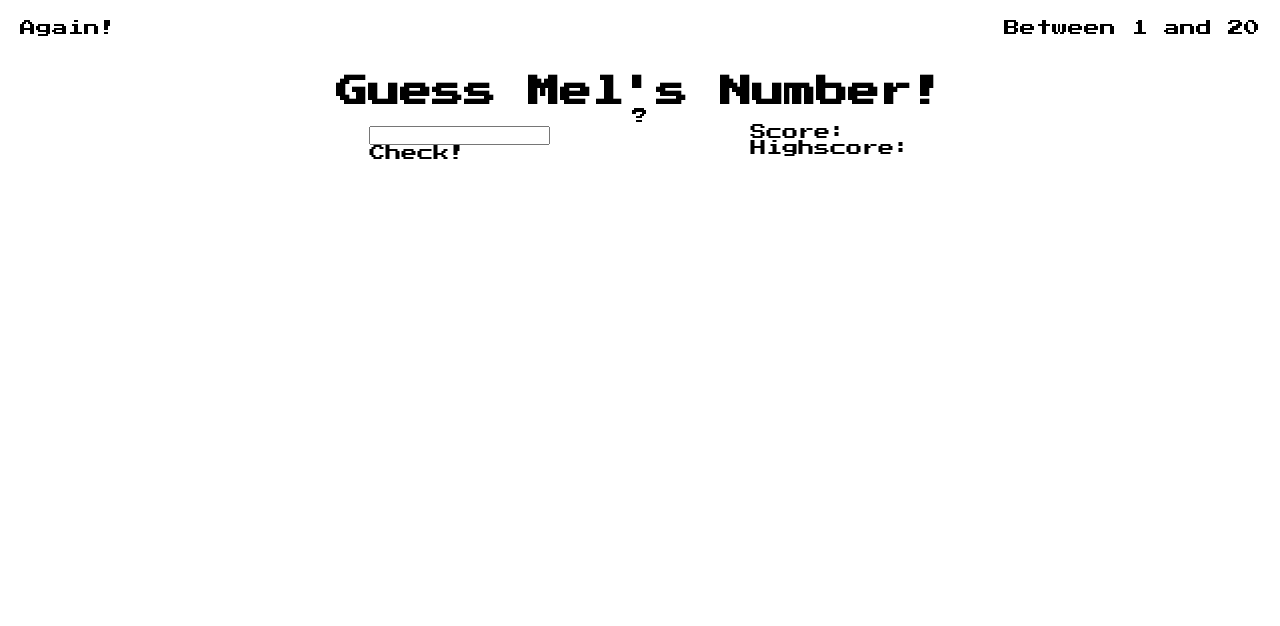
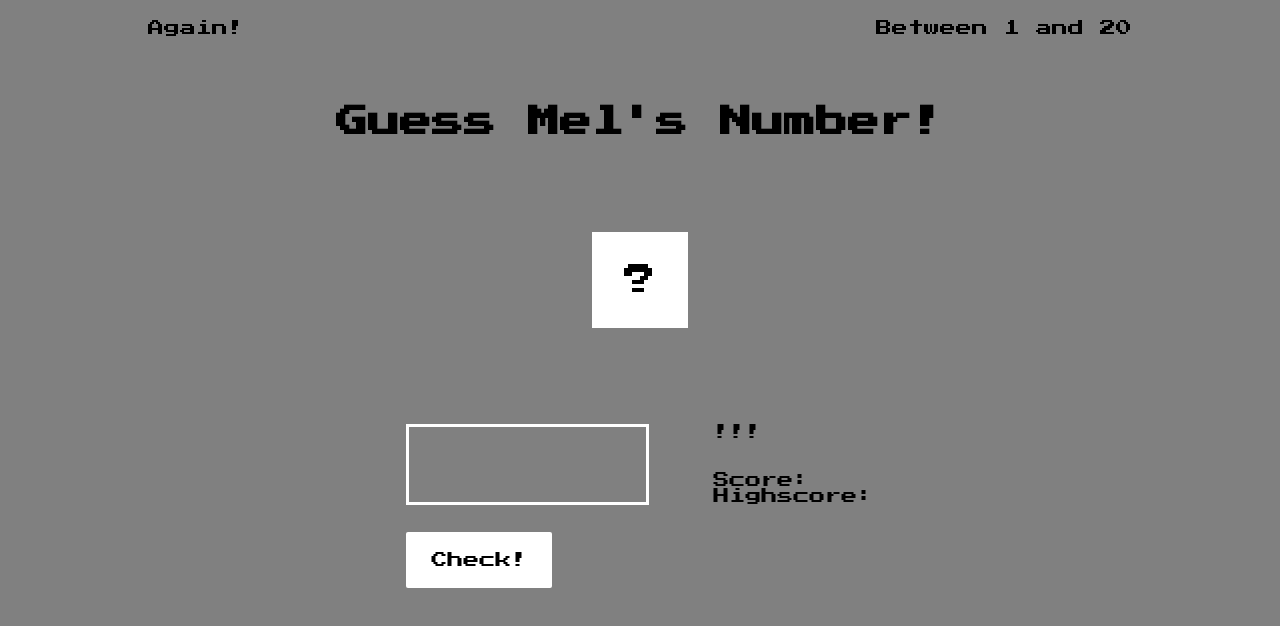
Before and after one commit to Melisa-t/guess-number, a plain HTML site: page index.html in a window 1280 px wide. Drawn offline with Linux system fonts and the light colour scheme.

Commit message:
arranged general flexbox layout

```diff
--- a/index.html
+++ b/index.html
@@ -29,8 +29,8 @@
             <div class="check-btn">Check!</div>
           </div>
           <div class="information-container">
-            <div class="warning-box"></div>
             <div class="stats-container">
+              <div class="warning-box">!!!</div>
               <div class="score">Score:</div>
               <div class="highscore">Highscore:</div>
             </div>
--- a/style.css
+++ b/style.css
@@ -2,7 +2,6 @@
   margin: 0;
   padding: 0;
   box-sizing: border-box;
-
 }
 
 .press-start-2p-regular {
@@ -11,28 +10,30 @@
   font-style: normal;
 }
 
-
 body {
-    height: 100%;
+  width: 100%;
   font-family: "Press Start 2P";
+  background-color: grey;
+  display: flex;
+  justify-content: center;
+  align-items: center;
 }
 
-.container{
+.container {
   display: flex;
   justify-content: center;
-
+  width: 80%;
   flex-direction: column;
-
 }
 
-.header-container{
+.header-container {
   display: flex;
   justify-content: space-between;
   align-items: center;
   margin: 20px;
 }
 
-.game-container{
+.game-container {
   display: flex;
   justify-content: center;
   align-items: center;
@@ -40,8 +41,47 @@ body {
   margin: 20px;
 }
 
+h1 {
+  margin: 30px;
+}
 
-.game-box{
+.game-box {
   display: flex;
-    gap: 200px;
 }
+.warning-box {
+  margin-bottom: 2em;
+}
+
+input {
+  padding: 30px;
+  background-color: grey;
+  border: white 3px solid;
+  margin-bottom: 2em;
+}
+
+.check-btn {
+  padding: 20px;
+  width: 60%;
+  display: flex;
+  justify-content: center;
+  align-items: center;
+  background-color: white;
+  border-radius: 2px;
+}
+
+.stats-container {
+  padding: 2em;
+}
+.guess-container {
+  padding: 2em;
+}
+.box {
+  background-color: white;
+  width: 3em;
+  height: 3em;
+  display: flex;
+  justify-content: center;
+  align-items: center;
+  font-size: 2em;
+  margin: 2em;
+}
```
Lines whose indentation alone changed are shown as unchanged.
